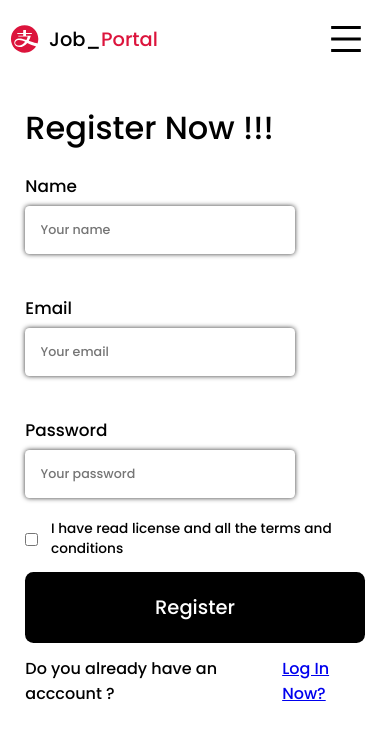
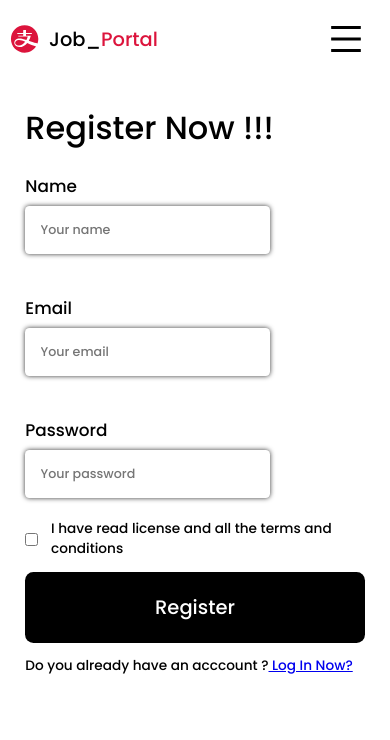
Before and after one commit to Ksoni3/jobportal, a React (Create React App) app in the folder client/: page /register in a window 390 px wide. Shown: the top 740 px of the page. Built offline with nearby package versions, Linux system fonts and the light colour scheme.

Commit message:
fixed responsive issues on login page

```diff
--- a/client/src/pages/Dashboard.js
+++ b/client/src/pages/Dashboard.js
@@ -1,8 +1,9 @@
 import React from 'react'
+import '../styles/dashboard.scss'
 
 const Dashboard = () => {
   return (
-    <div>Dashboard</div>
+    <div className='dashboard-container'>Dashboard</div>
   )
 }
 
--- a/client/src/pages/Register.js
+++ b/client/src/pages/Register.js
@@ -56,7 +56,7 @@ const Register = () => {
           <span htmlFor="terms">I have read license and all the terms and conditions</span>
         </div>
       <button type="submit"> Register </button>
-      <div className="signup-wrapper">
+      <div className="register-wrapper">
         <label> Do you already have an acccount ?</label>
         <a href="#"> Log In Now?</a>
       </div>
--- /dev/null
+++ b/client/src/styles/dashboard.scss
@@ -0,0 +1,5 @@
+@import "mixin";
+
+.dashboard-container{
+    min-height: 100vh;
+}
--- a/client/src/styles/input.scss
+++ b/client/src/styles/input.scss
@@ -3,13 +3,14 @@
 .input-wrapper {
   @include applyflex;
   justify-content: space-between;
-  min-width: 40vmax;
+  min-width: 44%;
   gap: 2vmax;
   font-size: 2vmax;
   margin: 1.5vmax 0;
 
 
   @include mobile{
+    min-width: 100%;
     flex-direction: column;
     align-items: start;
     margin: 1vmax auto ;
--- a/client/src/styles/login.scss
+++ b/client/src/styles/login.scss
@@ -20,6 +20,25 @@
     row-gap: 1.5rem;
     align-items: center;
     }
+
+    .signup-wrapper{
+
+            @include mobile{
+                font-size: 2vmax;
+
+            }
+
+
+    }
+
+    .register-wrapper{
+        @include mobile{
+            font-size: 3.5vmin;
+
+        }
+
+
+}
 
     .checkbox-wrapper{
         @include applyflex;
```
